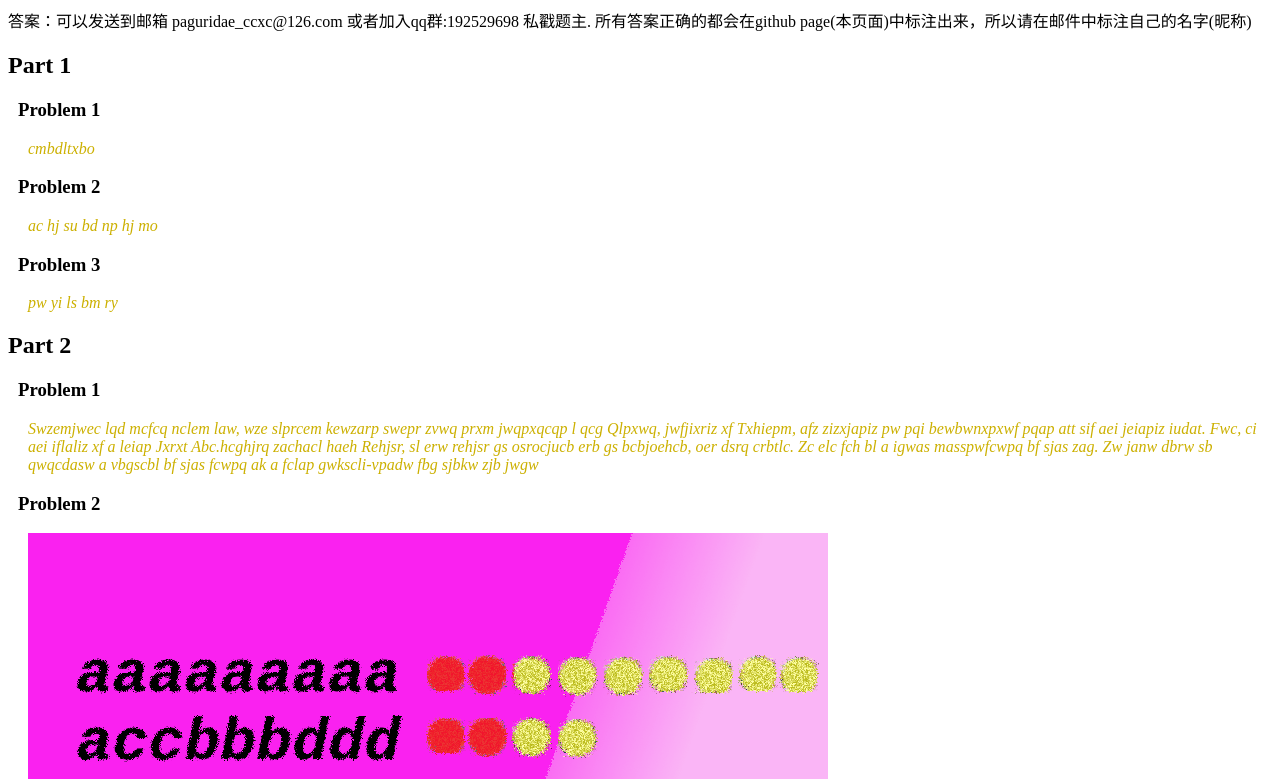
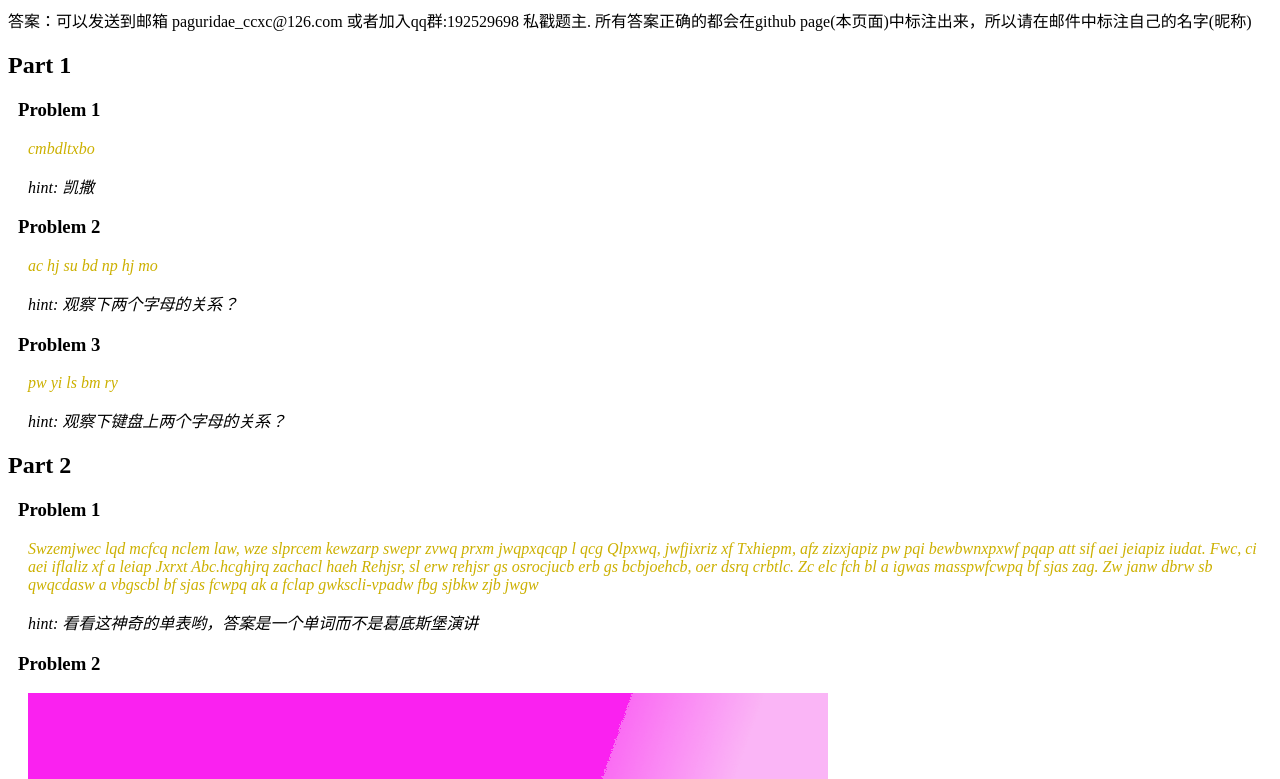
Before and after one commit to Paguridae/Paguridae.github.io, a plain HTML site: page index.html in a window 1280 px wide. Shown: the top 779 px of the page. Drawn offline with Linux system fonts and the light colour scheme.

Commit message:
add hints

```diff
--- a/index.html
+++ b/index.html
@@ -4,9 +4,9 @@
         <title>CCXC</title>
         <meta charset="UTF-8">
         <style type="text/css">
-            p,img,section {margin-left:10px;}
+            p,img,section,i {margin-left:10px;}
             p {font-style:italic;color:#CCB000;}
-
+			i {display:block;}
         </style>
     </head>
     <body>
@@ -18,22 +18,28 @@
         <section>
             <h3>Problem 1</h3>
             <p>cmbdltxbo</p>
+			<i>hint: 凯撒</i>
             <h3>Problem 2</h3>
             <p>ac hj su bd np hj mo</p>
+			<i>hint: 观察下两个字母的关系？</i>
             <h3>Problem 3</h3>
             <p>pw yi ls bm ry</p>
+			<i>hint: 观察下键盘上两个字母的关系？</i>
         </section>
         <h2>Part 2</h2>
         <section>
             <h3>Problem 1</h3>
             <p>Swzemjwec lqd mcfcq nclem law, wze slprcem kewzarp swepr zvwq prxm jwqpxqcqp l qcg Qlpxwq, jwfjixriz xf Txhiepm, afz zizxjapiz pw pqi bewbwnxpxwf pqap att sif aei jeiapiz iudat. Fwc, ci aei iflaliz xf a leiap Jxrxt Abc.hcghjrq zachacl haeh Rehjsr, sl erw rehjsr gs osrocjucb erb gs bcbjoehcb, oer dsrq crbtlc. Zc elc fch bl a igwas masspwfcwpq bf sjas zag. Zw janw dbrw sb qwqcdasw a vbgscbl bf sjas fcwpq ak a fclap gwkscli-vpadw fbg sjbkw zjb jwgw</p>
+			<i>hint: 看看这神奇的单表哟，答案是一个单词而不是葛底斯堡演讲</i>
             <div>
                 <h3>Problem 2</h3>
                 <img src="./image/T11.png"/>
+				<i>hint: 答案9字母</i>
             </div>
             <div>
                 <h3>Problem 3</h3>
                 <img src="./image/T21.png"/>
+				<i>hint: 小学数学题</i>
             </div>
         </section>
 
```
